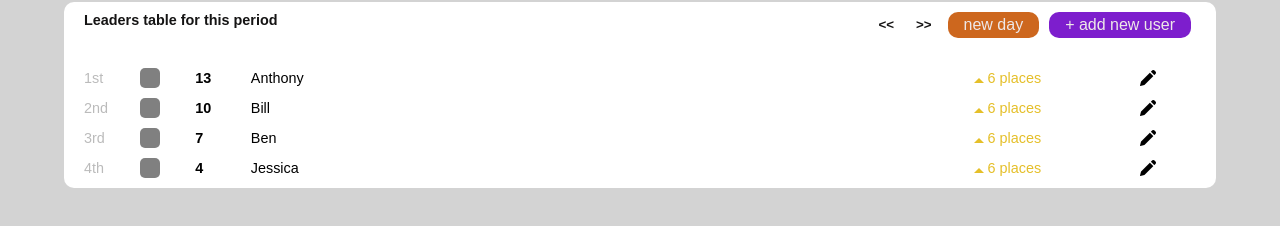
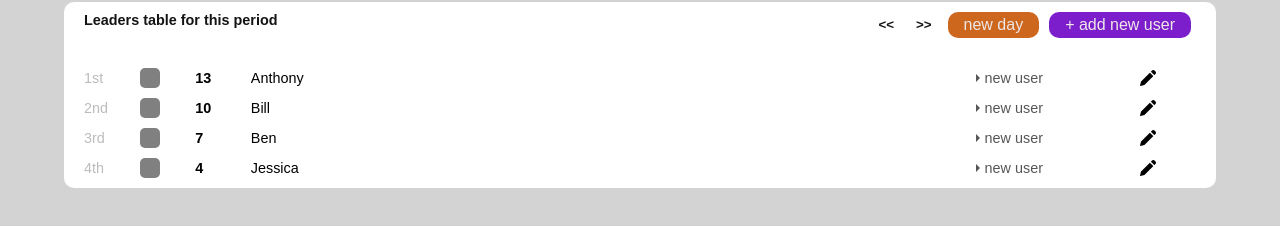
Before and after one commit to maksim-negoluk/Leaderboard, a React (Create React App) app: page / in a window 1280 px wide. Shown: the part 222-448 px from the top of the page. Built offline with nearby package versions, Linux system fonts and the light colour scheme.

Commit message:
completed first part - place dynamics

```diff
--- a/src/components/AddUserModal/Modal.tsx
+++ b/src/components/AddUserModal/Modal.tsx
@@ -23,9 +23,7 @@ const Modal = () => {
   const dispatch = useDispatch();
 
   const closeModal = () => {
-    dispatch(
-      ToggleModal({ modalConfiguration: { modalText: '', showModal: false, currentUserId: '' } })
-    );
+    dispatch(ToggleModal({ modalConfiguration: { showModal: false, currentUserId: '' } }));
   };
 
   const handleNicknameChange = (event: FormEvent<HTMLInputElement>) => {
@@ -52,7 +50,7 @@ const Modal = () => {
         <CloseButton name="close" type="button" onClick={closeModal}>
           x
         </CloseButton>
-        <ModalTitle>{ModalConfiguration.modalText}</ModalTitle>
+        <ModalTitle>{ModalConfiguration.currentUserId ? 'Edit user' : 'Add new user'}</ModalTitle>
         <AddUserForm method="GET" onSubmit={handleFormSubmit}>
           <AddUserInput
             type="text"
--- a/src/components/Leaderboard/ControlPanel/ControlPanel.tsx
+++ b/src/components/Leaderboard/ControlPanel/ControlPanel.tsx
@@ -12,7 +12,7 @@ import { ToggleModal } from '../../../store/configurationSlice';
 const ControlPanel = () => {
   const dispatch = useDispatch();
   const openModal = () => {
-    dispatch(ToggleModal({ modalConfiguration: { modalText: 'Add new user', showModal: true } }));
+    dispatch(ToggleModal({ modalConfiguration: { showModal: true } }));
   };
   return (
     <StyledControlPanel>
--- a/src/components/Leaderboard/Leaderboard.tsx
+++ b/src/components/Leaderboard/Leaderboard.tsx
@@ -2,7 +2,7 @@ import { useSelector } from 'react-redux';
 import { StyledLeaderboard, StyledBlock } from './style';
 import User from './UserList/User';
 import ControlPanel from './ControlPanel/ControlPanel';
-import convertNumberToPlace from '../../utils/utils';
+import { convertNumberToPlace, definePositionShift } from '../../utils/utils';
 import { RootState } from '../../store/store';
 import { IUser } from '../../types/userTypes';
 
@@ -21,6 +21,15 @@ const Leaderboard = () => {
               score={user.score}
               key={user.id}
               userId={user.id}
+              positionShift={
+                user.previousScore
+                  ? `${definePositionShift(
+                      [...users].map((userValue) => userValue.score),
+                      user.score,
+                      user.previousScore
+                    )}`
+                  : 'new user'
+              }
             />
           ))}
       </StyledLeaderboard>
--- a/src/components/Leaderboard/UserList/User.tsx
+++ b/src/components/Leaderboard/UserList/User.tsx
@@ -1,6 +1,7 @@
-import { FC } from 'react';
+import { FC, useEffect, useState } from 'react';
 import { useDispatch } from 'react-redux';
 import { ToggleModal } from '../../../store/configurationSlice';
+import IUserProps from './types';
 import {
   UserBlock,
   Place,
@@ -11,19 +12,28 @@ import {
   ScoreChange,
   EditButton
 } from './style';
-import IUserProps from './types';
 
 const pencil = require('../../../static/pencil.png');
 
-const User: FC<IUserProps> = ({ place, score, nickname, userId }) => {
+const User: FC<IUserProps> = ({ place, score, nickname, userId, positionShift }) => {
+  const [positionChange, setPositionChange] = useState('new');
+  const shift = Number(positionShift);
   const dispatch = useDispatch();
   const openModal = (id: string) => {
     dispatch(
       ToggleModal({
-        modalConfiguration: { modalText: 'Edit user', showModal: true, currentUserId: id }
+        modalConfiguration: { showModal: true, currentUserId: id }
       })
     );
   };
+
+  useEffect(() => {
+    if (Number.isNaN(shift)) setPositionChange('new');
+    if (shift === 0) setPositionChange('same');
+    if (shift < 0) setPositionChange('descending');
+    if (shift > 0) setPositionChange('ascending');
+  }, [positionShift]);
+
   return (
     <UserBlock>
       <Place>{place}</Place>
@@ -31,8 +41,9 @@ const User: FC<IUserProps> = ({ place, score, nickname, userId }) => {
       <Score>{score}</Score>
       <NickName>{nickname}</NickName>
       <div />
-      <ScoreChange>
-        <Arrow /> 6 places
+      <ScoreChange positionShift={positionChange}>
+        <Arrow positionShift={positionChange} />
+        {Number.isNaN(shift) ? 'new user' : `${Math.abs(shift)} places`}
       </ScoreChange>
       <EditButton src={pencil} onClick={() => openModal(userId)} />
     </UserBlock>
--- a/src/components/Leaderboard/UserList/style.ts
+++ b/src/components/Leaderboard/UserList/style.ts
@@ -1,4 +1,9 @@
 import styled from 'styled-components';
+
+const newUserColor = `#565656`;
+const samePlaceColor = `#e3ba12`;
+const higherPlaceColor = `#61e81d`;
+const lowerPlaceColor = `#ec2727`;
 
 const UserBlock = styled.div`
   display: grid;
@@ -36,17 +41,33 @@ const Score = styled.span`
 
 const NickName = styled.span``;
 
-const ScoreChange = styled.span`
-  color: #e5bf29;
+const ScoreChange = styled.span<{ positionShift: string }>`
+  display: flex;
+  align-items: center;
+  ${({ positionShift }) => {
+    if (positionShift === 'same') return `color: ${samePlaceColor}`;
+    if (positionShift === 'descending') return `color: ${lowerPlaceColor}`;
+    if (positionShift === 'ascending') return `color: ${higherPlaceColor}`;
+    return `color: ${newUserColor}`;
+  }}
 `;
 
-const Arrow = styled.span`
+const Arrow = styled.span<{ positionShift: string }>`
   display: inline-block;
   width: 0;
   height: 0;
-  border-left: 5px solid transparent;
-  border-right: 5px solid transparent;
-  border-bottom: 5px solid #e5bf29;
+  margin: 0 3px 0 0;
+  border-left: 4px solid transparent;
+  border-right: 4px solid transparent;
+  ${({ positionShift }) => {
+    if (positionShift === 'same')
+      return `border-bottom: 4px solid ${samePlaceColor}; transform: rotate(90deg);`;
+    if (positionShift === 'descending')
+      return `border-bottom: 4px solid ${lowerPlaceColor}; transform: rotate(180deg);`;
+    if (positionShift === 'ascending')
+      return `border-bottom: 4px solid ${higherPlaceColor}; transform: rotate(0deg);`;
+    return `border-bottom: 4px solid ${newUserColor}; transform: rotate(90deg);`;
+  }}
 `;
 
 const EditButton = styled.img``;
--- a/src/components/Leaderboard/UserList/types.ts
+++ b/src/components/Leaderboard/UserList/types.ts
@@ -1,8 +1,9 @@
 interface IUserProps {
-  userId: string
+  userId: string;
   place: string;
   score: number;
   nickname: string;
+  positionShift: string;
 }
 
 export default IUserProps;
--- a/src/store/configurationSlice.ts
+++ b/src/store/configurationSlice.ts
@@ -2,7 +2,7 @@ import { createSlice, PayloadAction } from '@reduxjs/toolkit';
 import { IConfiguration } from '../types/userTypes';
 
 const initialState: IConfiguration = {
-  modalConfiguration: { showModal: false, modalText: '', currentUserId: '' }
+  modalConfiguration: { showModal: false, currentUserId: '' }
 };
 
 const configurationSlice = createSlice({
@@ -11,7 +11,6 @@ const configurationSlice = createSlice({
   reducers: {
     ToggleModal(state, action: PayloadAction<IConfiguration>) {
       state.modalConfiguration.showModal = action.payload.modalConfiguration.showModal;
-      state.modalConfiguration.modalText = action.payload.modalConfiguration.modalText;
       if (action.payload.modalConfiguration.currentUserId !== '')
         state.modalConfiguration.currentUserId = action.payload.modalConfiguration.currentUserId;
     }
--- a/src/store/leaderboardSlice.ts
+++ b/src/store/leaderboardSlice.ts
@@ -1,12 +1,12 @@
 import { createSlice, nanoid, PayloadAction } from '@reduxjs/toolkit';
-import { IUser, IUserList } from '../types/userTypes';
+import { IUser, IUserList, IUserPayload } from '../types/userTypes';
 
 const initialState: IUserList = {
   userList: [
-    { id: nanoid(), nickname: 'Bill', score: 10 },
-    { id: nanoid(), nickname: 'Ben', score: 7 },
-    { id: nanoid(), nickname: 'Anthony', score: 13 },
-    { id: nanoid(), nickname: 'Jessica', score: 4 }
+    { id: nanoid(), nickname: 'Bill', score: 10, previousScore: null },
+    { id: nanoid(), nickname: 'Ben', score: 7, previousScore: null },
+    { id: nanoid(), nickname: 'Anthony', score: 13, previousScore: null },
+    { id: nanoid(), nickname: 'Jessica', score: 4, previousScore: null }
   ]
 };
 
@@ -14,14 +14,15 @@ const leaderboardSlice = createSlice({
   name: 'leaderboard',
   initialState,
   reducers: {
-    AddUser(state, action: PayloadAction<IUser>) {
+    AddUser(state, action: PayloadAction<IUserPayload>) {
       const { nickname } = action.payload;
       const { score } = action.payload;
-      state.userList.push({ id: nanoid(), nickname, score });
+      state.userList.push({ id: nanoid(), nickname, score, previousScore: null });
     },
-    EditUser(state, action: PayloadAction<IUser>) {
+    EditUser(state, action: PayloadAction<IUserPayload>) {
       const selectedUser = state.userList.filter((user: IUser) => user.id === action.payload.id)[0];
       selectedUser.nickname = action.payload.nickname;
+      selectedUser.previousScore = selectedUser.score;
       selectedUser.score = action.payload.score;
     }
   }
--- a/src/types/userTypes.ts
+++ b/src/types/userTypes.ts
@@ -2,6 +2,7 @@ interface IUser {
   id: string;
   nickname: string;
   score: number;
+  previousScore: number | null;
 }
 
 interface IUserList {
@@ -14,8 +15,9 @@ interface IConfiguration {
 
 interface IModalConfiguration {
   showModal: boolean;
-  modalText: string;
   currentUserId?: string;
 }
 
-export type { IUser, IUserList, IConfiguration };
+type IUserPayload = Omit<IUser, 'previousScore'>;
+
+export type { IUser, IUserList, IConfiguration, IUserPayload };
--- a/src/utils/utils.ts
+++ b/src/utils/utils.ts
@@ -5,4 +5,17 @@ const convertNumberToPlace = (number: number): string => {
   return `${number}th`;
 };
 
-export default convertNumberToPlace;
+const definePositionShift = (
+  array: number[],
+  currentValue: number,
+  previousValue: number
+): number => {
+  let ascending = false;
+  if (previousValue === currentValue) return 0;
+  if (previousValue < currentValue)
+    [previousValue, currentValue, ascending] = [currentValue, previousValue, true];
+  const shift = array.filter((element) => element > currentValue && element < previousValue).length;
+  return ascending ? shift : -shift;
+};
+
+export { convertNumberToPlace, definePositionShift };
```
